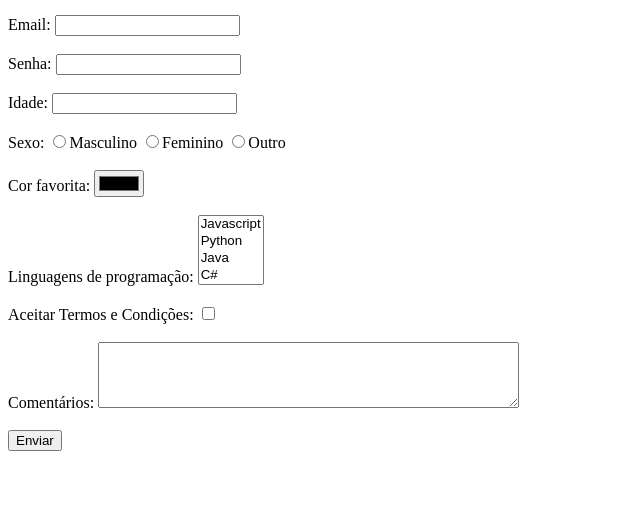
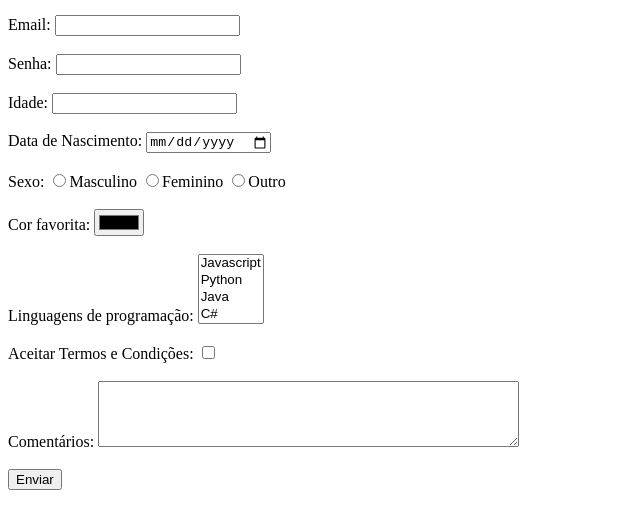
Before and after one commit to Debora-Carvalho/aula05-dw, a plain HTML site: page VSCode/formulario.html in a window 1280 px wide. Shown: the part 104-632 px from the top of the page, without its empty margins (0-640 px from the left). Drawn offline with Linux system fonts and the light colour scheme.

Commit message:
Commit inserir data

```diff
--- a/VSCode/formulario.html
+++ b/VSCode/formulario.html
@@ -21,10 +21,13 @@
     <label for="idade">Idade:</label>
     <input type="number" id="idade" name="idade" required><br><br>
 
+    <label for="nome">Data de Nascimento:</label>
+    <input type="date" id="data" name="data" required><br><br>
+
     <label for="sexo">Sexo:</label>
-    <input type="radio" id="sexio-masculino" name="sexo" value="masculino">Masculino
-    <input type="radio" id="sexio-feminino" name="sexo" value="feminino">Feminino
-    <input type="radio" id="sexio-outro" name="sexo" value="outro">Outro<br><br>
+    <input type="radio" id="sexo-masculino" name="sexo" value="masculino">Masculino
+    <input type="radio" id="sexo-feminino" name="sexo" value="feminino">Feminino
+    <input type="radio" id="sexo-outro" name="sexo" value="outro">Outro<br><br>
 
     <label for="cor">Cor favorita:</label>
     <input type="color" id="cor" name="cor"><br><br>
```
